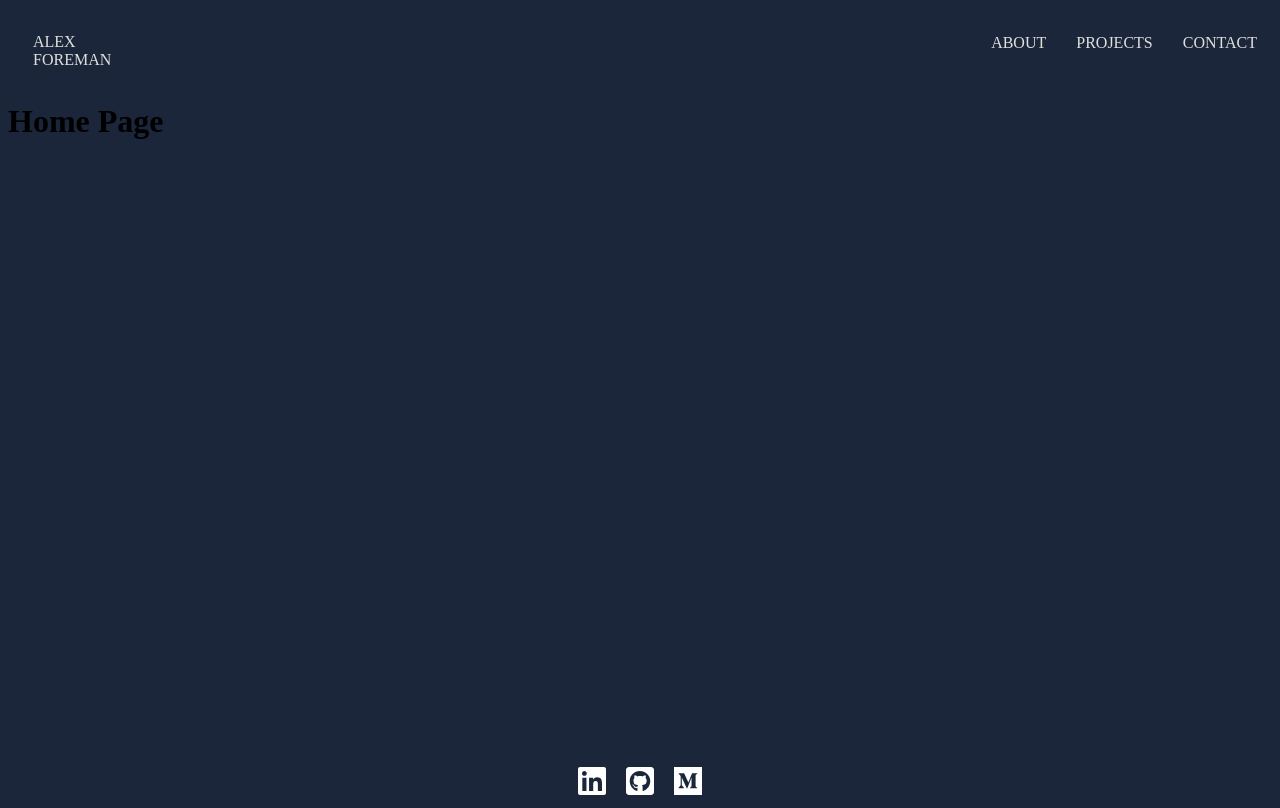
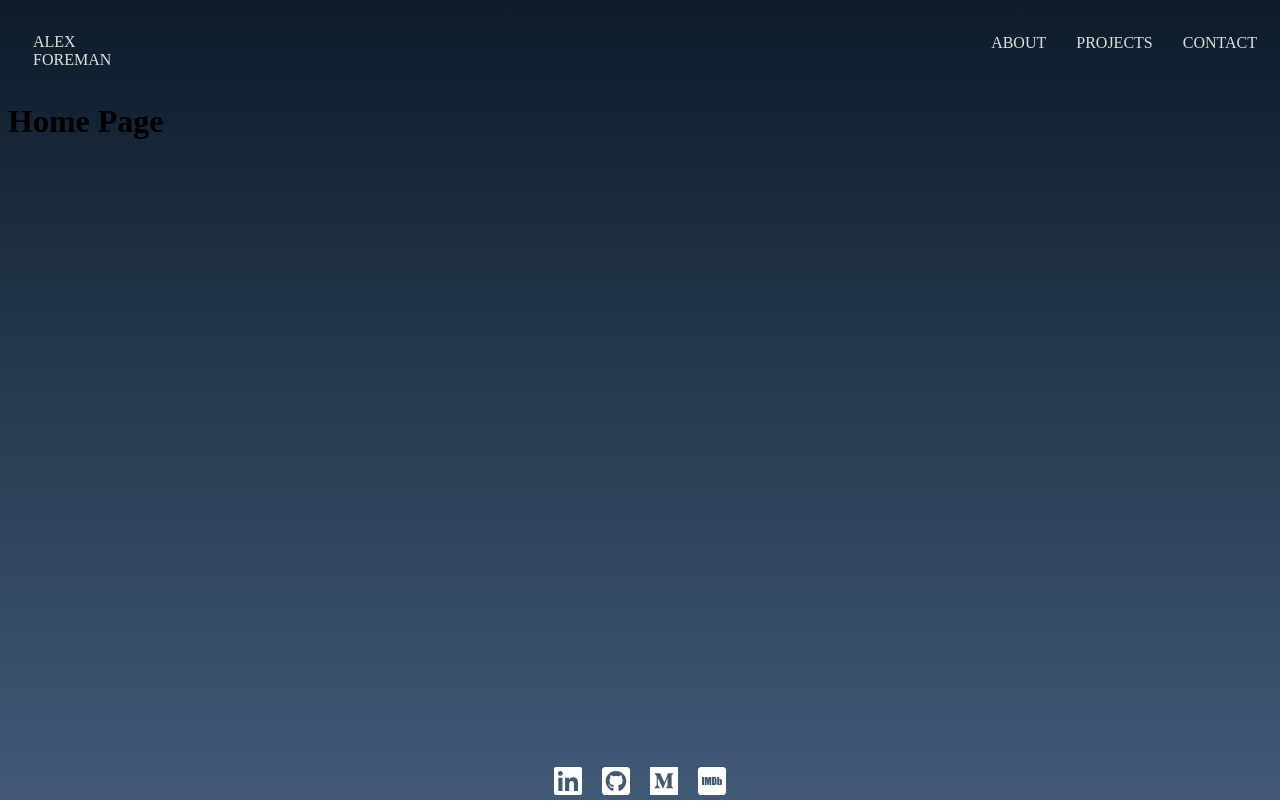
Before and after one commit to arf2k/My-Portfolio-Site, a React (Create React App) app: page / in a window 1280 px wide. Built offline with nearby package versions, Linux system fonts and the light colour scheme.

Commit message:
Add icon and background gradient

```diff
--- a/src/App.js
+++ b/src/App.js
@@ -10,7 +10,7 @@ import "./styles/App.scss"
 
 const App = () => {
   return (
-    <div>
+    <div className="background">
       <Nav />
       <Footer/>
       <Switch>
--- a/src/components/Footer/Footer.js
+++ b/src/components/Footer/Footer.js
@@ -5,6 +5,7 @@ import {
   faLinkedin,
   faGithubSquare,
   faMedium,
+  faImdb
 } from "@fortawesome/free-brands-svg-icons";
 
 const Footer = () => {
@@ -27,6 +28,9 @@ const Footer = () => {
           {" "}
           <FontAwesomeIcon icon={faMedium} size="2x" className="icon" />{" "}
         </a>
+        <a href="https://www.imdb.com/name/nm4876010/?ref_=nv_sr_srsg_0">
+             <FontAwesomeIcon icon={faImdb} size="2x" className="icon"/>
+        </a>
       </div>
     </div>
   );
--- a/src/styles/App.scss
+++ b/src/styles/App.scss
@@ -1,3 +1,9 @@
-* {
-  background-color: #1B263B
+html {
+  height: 100%
 }
+
+body {
+  background-image: linear-gradient(#0D1B2A, #415A77);
+  background-repeat: no-repeat;
+  height: 100%;
+}
--- a/src/styles/Footer.styles.scss
+++ b/src/styles/Footer.styles.scss
@@ -3,7 +3,6 @@
      left: 0;
      bottom: 0;
      width: 100%;
-     background-color: inherit;
      color: white;
      text-align: center;
      height: 5vh;
```
Also changed, not shown: src/components/project-card/ProjectCard.js (added).
